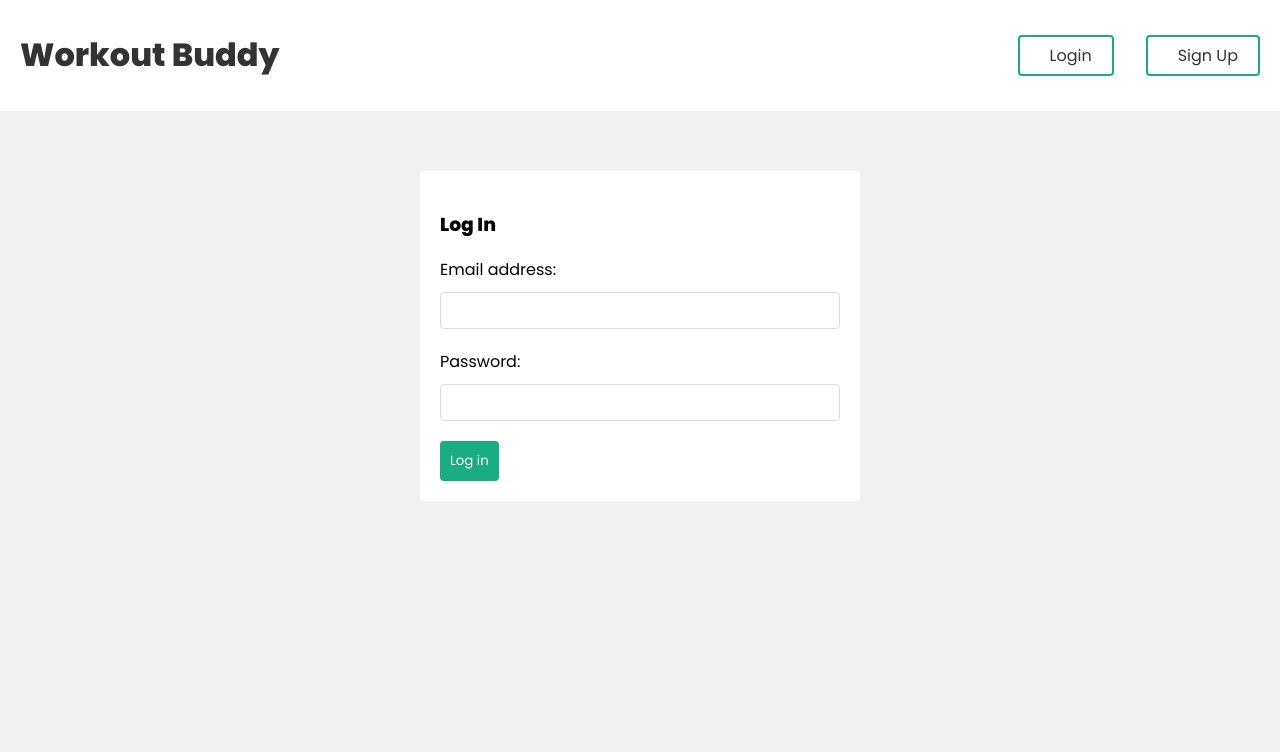
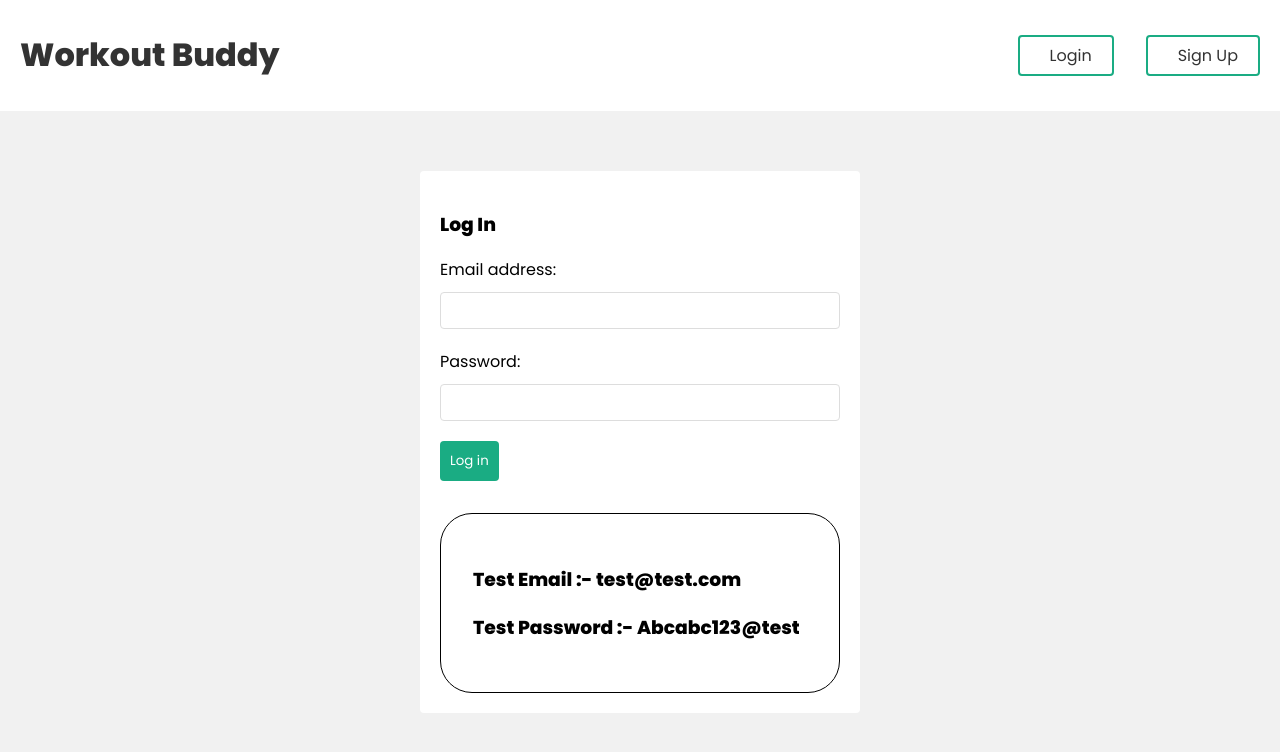
Before and after one commit to ameya-6964/Basic-MERN-Stack-Application, a React (Vite) app in the folder frontend/: page /login in a window 1280 px wide. Shown: the top 752 px of the page. Built offline with nearby package versions, Linux system fonts and the light colour scheme; no server answers.

Commit message:
Added Dummy Login Data

```diff
--- a/frontend/src/index.css
+++ b/frontend/src/index.css
@@ -176,3 +176,10 @@ form.login {
   background: #fff;
   border-radius: 4px;
 }
+
+.dummy-data {
+  border: 1px solid black;
+  padding: 2rem;
+  margin-top: 2rem;
+  border-radius: 2rem;
+}
--- a/frontend/src/pages/Login.jsx
+++ b/frontend/src/pages/Login.jsx
@@ -31,6 +31,10 @@ const Login = () => {
 
       <button disabled={isLoading}>Log in</button>
       {error && <div className="error">{error}</div>}
+      <div className="dummy-data">
+        <h3>Test Email :- test@test.com</h3>
+        <h3>Test Password :- Abcabc123@test</h3>
+      </div>
     </form>
   );
 };
```
